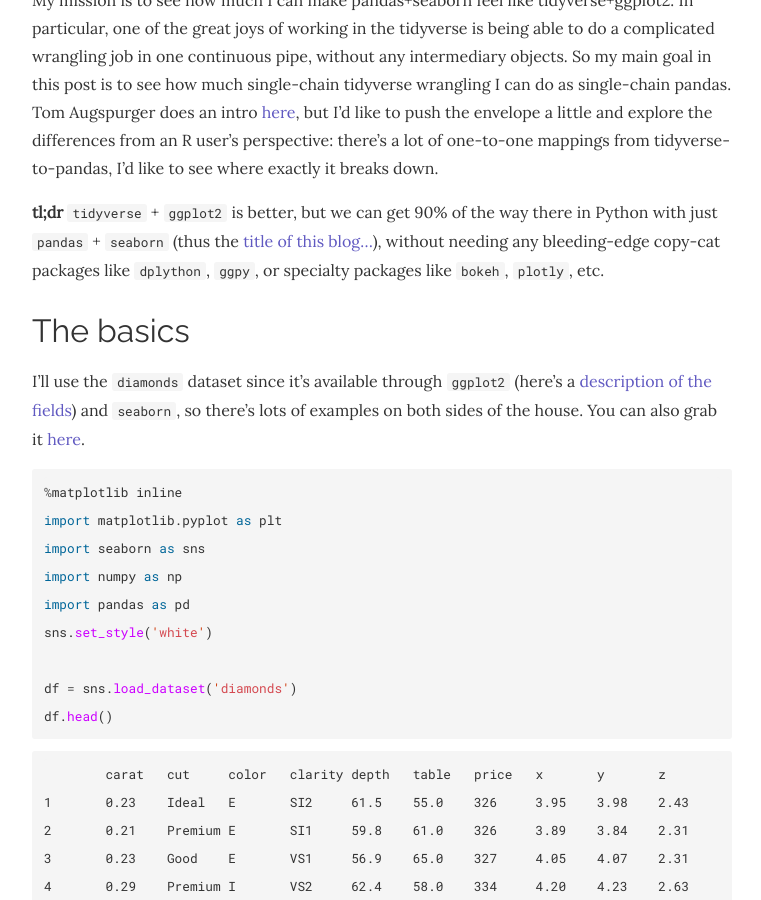
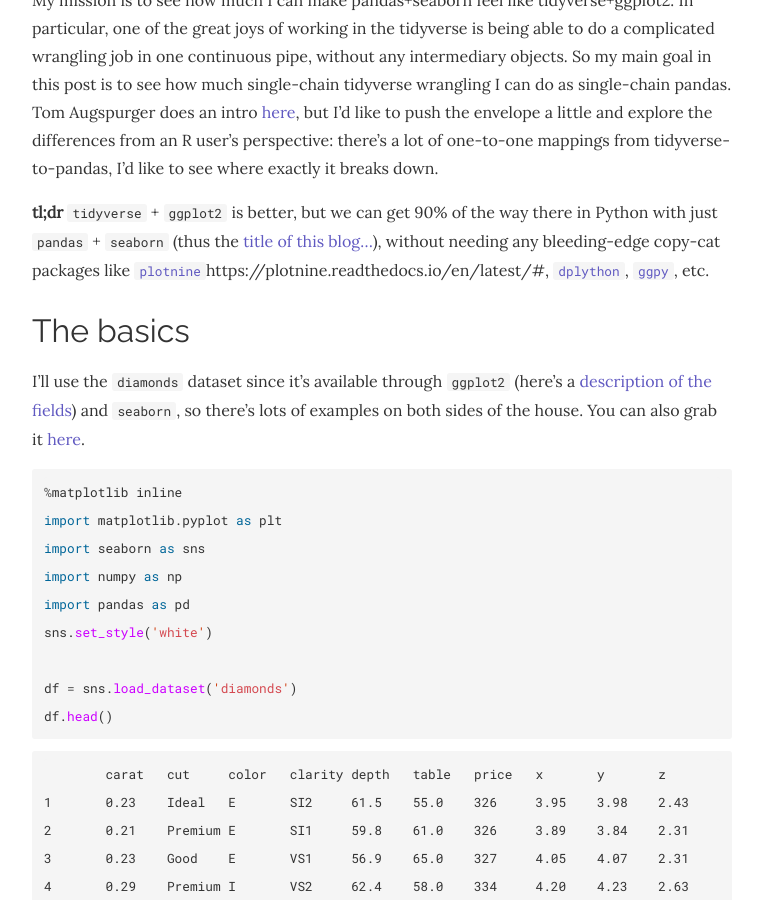
Before and after one commit to stmorse/stmorse.github.io, a Jekyll site: the page built from _posts/2018-08-08-tidyverse-style-pandas.md, in a window 1280 px wide and 900 px high, scrolled down 632 px. Shown: the whole window, without its empty margins (258-1019 px from the left). Built offline with Jekyll 4.4.1, drawn with Linux system fonts in a browser that asks for light colours; nearby versions of some CDN libraries.

Commit message:
added plotnine

```diff
--- a/_posts/2018-08-08-tidyverse-style-pandas.md
+++ b/_posts/2018-08-08-tidyverse-style-pandas.md
@@ -14,7 +14,7 @@ This blog is **not** an all-encompassing intro to pandas --- a more thorough int
 
 My mission is to see how much I can make pandas+seaborn feel like tidyverse+ggplot2.  In particular, one of the great joys of working in the tidyverse is being able to do a complicated wrangling job in one continuous pipe, without any intermediary objects.  So my main goal in this post is to see how much single-chain tidyverse wrangling I can do as single-chain pandas.  Tom Augspurger does an intro [here](https://tomaugspurger.github.io/method-chaining), but I'd like to push the envelope a little and explore the differences from an R user's perspective: there's a lot of one-to-one mappings from tidyverse-to-pandas, I'd like to see where exactly it breaks down.
 
-**tl;dr** `tidyverse` + `ggplot2` is better, but we can get 90% of the way there in Python with just `pandas` + `seaborn` (thus the [title of this blog...](https://youtu.be/WO23WBji_Z0)), without needing any bleeding-edge copy-cat packages like `dplython`, `ggpy`, or specialty packages like `bokeh`, `plotly`, etc.
+**tl;dr** `tidyverse` + `ggplot2` is better, but we can get 90% of the way there in Python with just `pandas` + `seaborn` (thus the [title of this blog...](https://youtu.be/WO23WBji_Z0)), without needing any bleeding-edge copy-cat packages like [`plotnine`]()https://plotnine.readthedocs.io/en/latest/#, [`dplython`](https://pythonhosted.org/dplython/), [`ggpy`](https://github.com/yhat/ggpy), etc.
 
 
 # The basics
```
